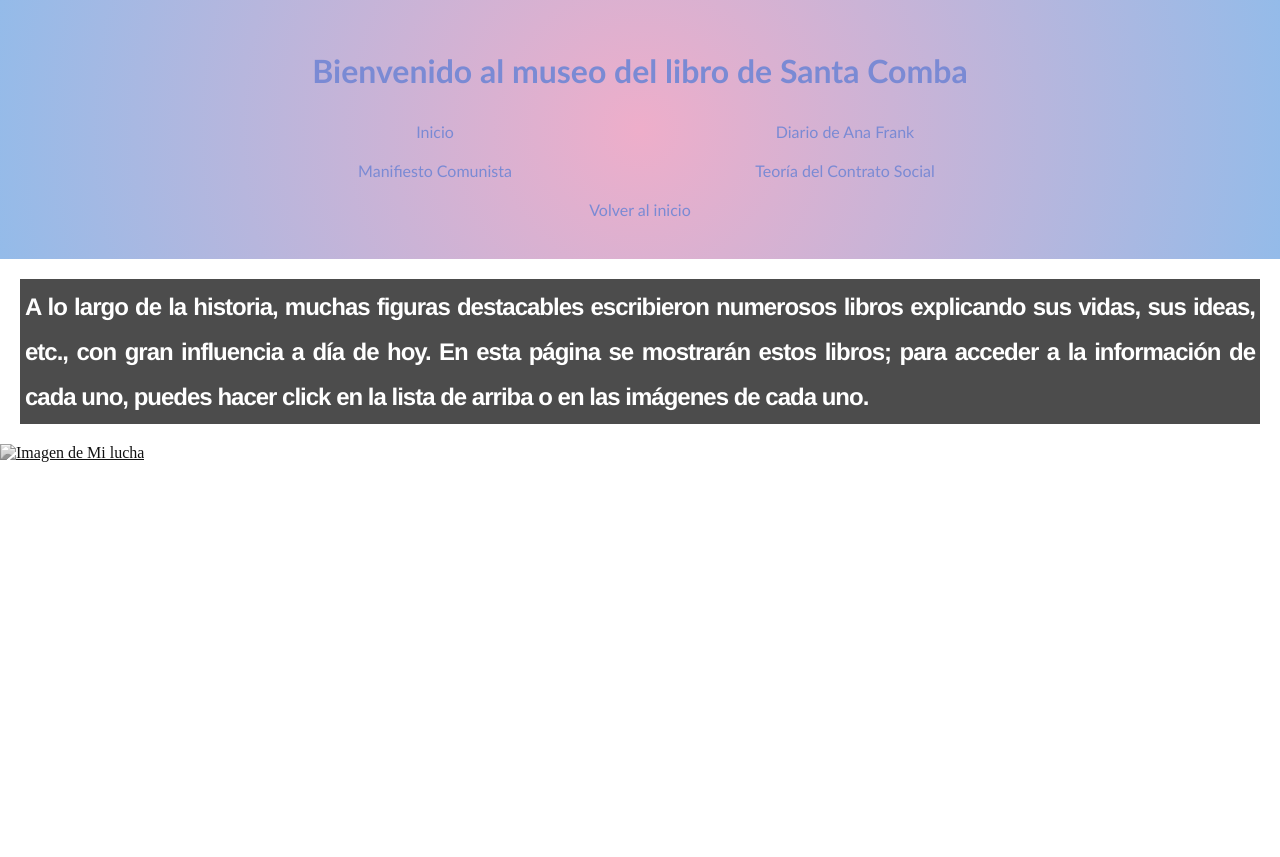
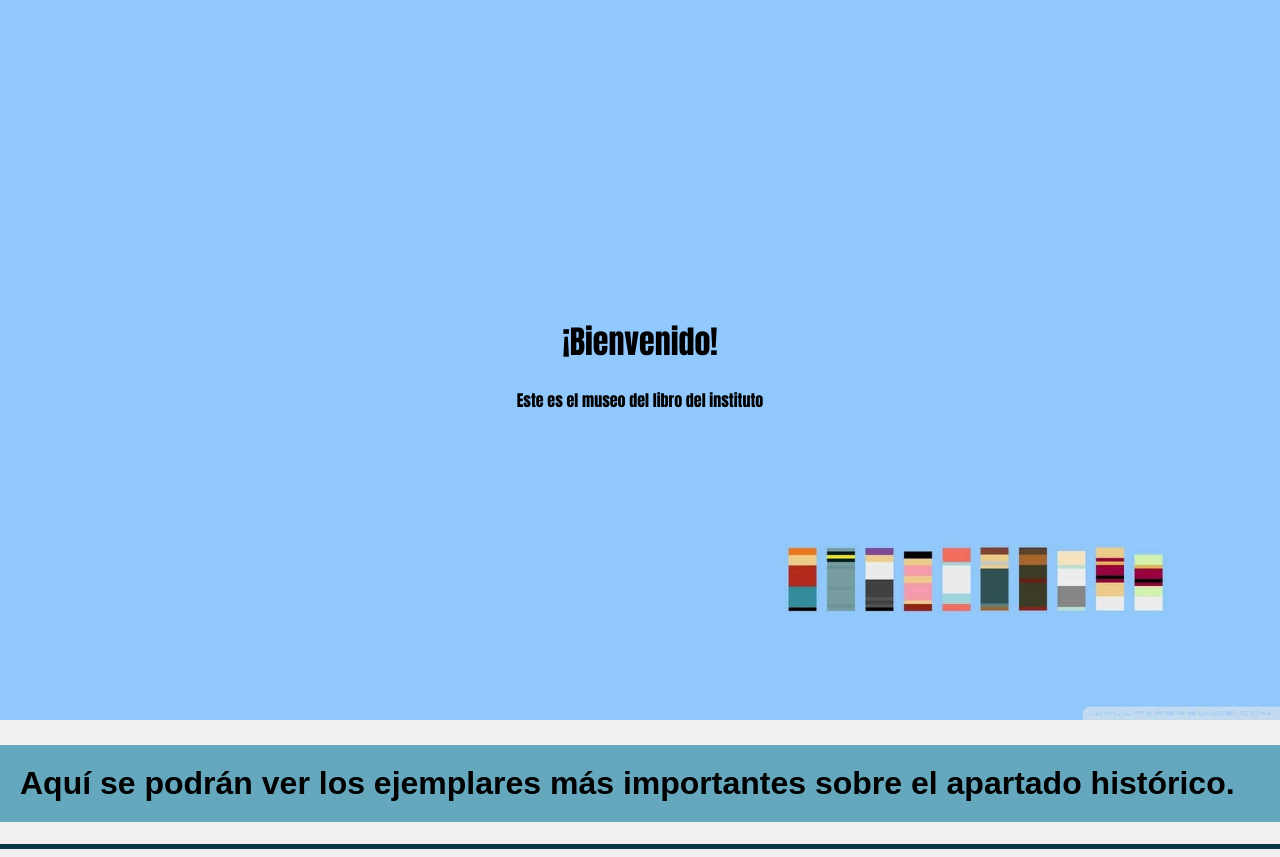
Before and after one commit to jorgemouro/jorgemourocantorna-_LibrosHistoricos, a plain HTML site: page index.html in a window 1280 px wide. Before the commit the page ends 800 px from the top, so only its background shows below. Drawn offline with Linux system fonts and the light colour scheme; a web font is replaced by a local one.

Commit message:
3º Semana Jorge Mouro Cantorna
mis actualizaciones

```diff
--- a/index.html
+++ b/index.html
@@ -1,25 +1,30 @@
 <!DOCTYPE html>
-<html lang="en">
+<html lang="es">
 <head>
     <meta charset="UTF-8">
     <meta name="viewport" content="width=device-width, initial-scale=1.0">
-    <title>Libros históricos</title>
     <link rel="stylesheet" href="styles.css">
+    <script defer src="script.js"></script>
+    <link rel="preconnect" href="https://fonts.googleapis.com">
+    <link rel="preconnect" href="https://fonts.gstatic.com" crossorigin>
+    <link href="https://fonts.googleapis.com/css2?family=Madimi+One&display=swap" rel="stylesheet">
+    <title>Museo del libro</title>
 </head>
-<body style="background-image: url('imagenes/fondo1.jpg'); background-size: 100%;">
-    <header>
-        <h1>Bienvenido al museo del libro de Santa Comba</h1>
-        <nav>
-            <ul>
-                <li><a href="index.html">Inicio</a></li>
-                <li><a href="pagina1.html">Diario de Ana Frank</a></li>
-                <li><a href="pagina2.html">Manifiesto Comunista</a></li>
-                <li><a href="pagina3.html">Teoría del Contrato Social</a></li>
-                <li><a href="pagina4.html">Volver al inicio</a></li>
-            </ul>
-        </nav>
-    </header>
-    <div class="text-img">A lo largo de la historia, muchas figuras destacables escribieron numerosos libros explicando sus vidas, sus ideas, etc., con gran influencia a día de hoy. En esta página se mostrarán estos libros; para acceder a la información de cada uno, puedes hacer click en la lista de arriba o en las imágenes de cada uno. </div>
-    <a href="pagina1.html"><div class="hover08"><img src="imagenes/milucha.jpg" alt="Imagen de Mi lucha"></div></a>
+<body>
+    <div class="logo">
+        <img src="imagenes/logo.png" alt="Logo">
+    </div>
+    <div class="contenedor-imagen">
+        <img class="imagen-fondo" src="imagenes/fondo.png" alt="Fondo">
+        <div class="texto-encima">
+            <h1 class="unfade" id="bienvenido">¡Bienvenido!</h1>
+            <p id="museoTexto" class="oculto">Este es el museo del libro del instituto</p>
+        </div>
+    </div>
+
+    <div>
+        <h1 class="borde">Aquí se podrán ver los ejemplares más importantes sobre el apartado histórico.</h1>
+        <hr class="linea-horizontal" color="black" id="fueraCirculo"/>
+    </div>
 </body>
 </html>
--- /dev/null
+++ b/script.js
@@ -0,0 +1,5 @@
+document.addEventListener('DOMContentLoaded', function () {
+    setTimeout(function () {
+        document.getElementById('museoTexto').classList.add('aparicion');
+    }, 2000);
+});
--- a/styles.css
+++ b/styles.css
@@ -1,74 +1,83 @@
-header {
-    text-align: center;
-    padding: 30px;
-    margin: 0px;
-    background: rgb(238,174,202);
-    background: radial-gradient(circle, rgba(238,174,202,1) 0%, rgba(148,187,233,1) 100%);
-    color: rgb(0, 0, 0);
+body {
+    margin: 0;
+    padding: 0;
+    background-color: #f0f0f0;
+    position: relative;
 }
 
-body{
-margin: 0;
-}
-
-h1{
-font-family: 'Trebuchet MS', 'Lucida Sans Unicode', 'Lucida Grande', 'Lucida Sans', Arial, sans-serif;
-color: rgb(122,138,212);
-color: radial-gradient(circle, rgba(122,138,212,1) 12%, rgba(236,115,180,1) 100%);
-}
-
-nav {
+.contenedor-imagen {
+    position: relative;
     text-align: center;
 }
 
-nav ul {
-    list-style-type: none;
-    margin: 0;
-    padding: 0;
+.texto-encima {
+    position: absolute;
+    top: 50%;
+    left: 50%;
+    transform: translate(-50%, -50%);
 }
 
-nav li {
-    display: inline;
-    margin: 10px;
+.unfade {
+    opacity: 0;
+    font-family: impact, sans-serif;
+    animation: fadeInReverse 2s forwards;
 }
 
-nav li a{
-    text-decoration: none;
-    font-family: 'Trebuchet MS', 'Lucida Sans Unicode', 'Lucida Grande', 'Lucida Sans', Arial, sans-serif;
-    color: rgb(122,138,212);
-    color: radial-gradient(circle, rgba(122,138,212,1) 12%, rgba(236,115,180,1) 100%);
-    padding: 10px;
+@keyframes fadeInReverse {
+    from {
+        opacity: 0;
+    }
+    to {
+        opacity: 1;
+    }
 }
 
-.text-img {
-    color: white;
-    font: bold 24px/45px Helvetica, Sans-Serif;
-    letter-spacing: -1px;
-    background: rgb(0, 0, 0);
-    background: rgba(0, 0, 0, 0.7);
-    padding: 5px;
-    margin: 20px;
-    text-align:justify;
- }
-
- .hover08 img {
-    -webkit-filter: grayscale(100%);
-    filter: grayscale(100%);
-    -webkit-transition: .3s ease-in-out;
-    transition: .3s ease-in-out;
+.oculto {
+    opacity: 0;
+    font-family: impact, sans-serif;
+    position: relative;
+    z-index: 1;
 }
 
-.hover08:hover img {
-    -webkit-filter: grayscale(0);
-    filter: grayscale(0);
+.aparicion {
+    opacity: 1;
+    transition: opacity 1s ease-in-out;
 }
 
-img {
-    width: 100%;
-    height: auto;
+.borde {
+    background-color: rgba(34, 132, 165, 0.67);
+    padding: 20px;
 }
 
-a {
-    display: inline-block;
-    width: 30%;
+h1 {
+    font-family: "Madimi One", sans-serif;
 }
+
+.logo {
+    position: absolute;
+    width: 100%;
+}
+
+.imagen-fondo {
+    width: 100%;
+    height: 100%;
+    position:sticky
+}
+
+.linea-horizontal {
+    border: none;
+    border-top: 5px solid rgb(9, 55, 70);
+    width: 100%;
+}
+
+.font1 {
+    font-family: "Madimi One", sans-serif;
+    font-weight: 400;
+    font-style: normal;
+}
+
+#bienvenido,
+#museoTexto {
+    position: relative;
+    z-index: 1;
+}
```
Also changed, not shown: imagenes/ana.jpg (added), imagenes/fondo.png (added), imagenes/logo.png (added).
